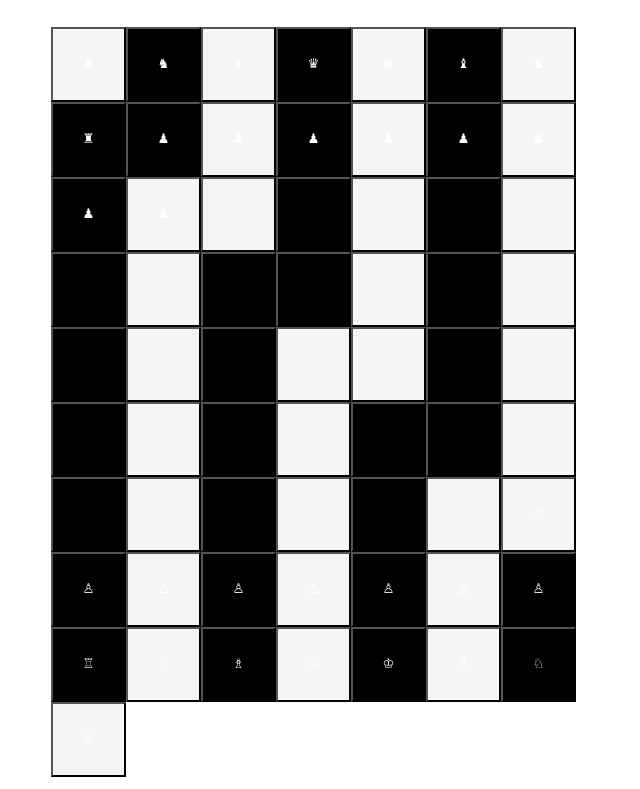
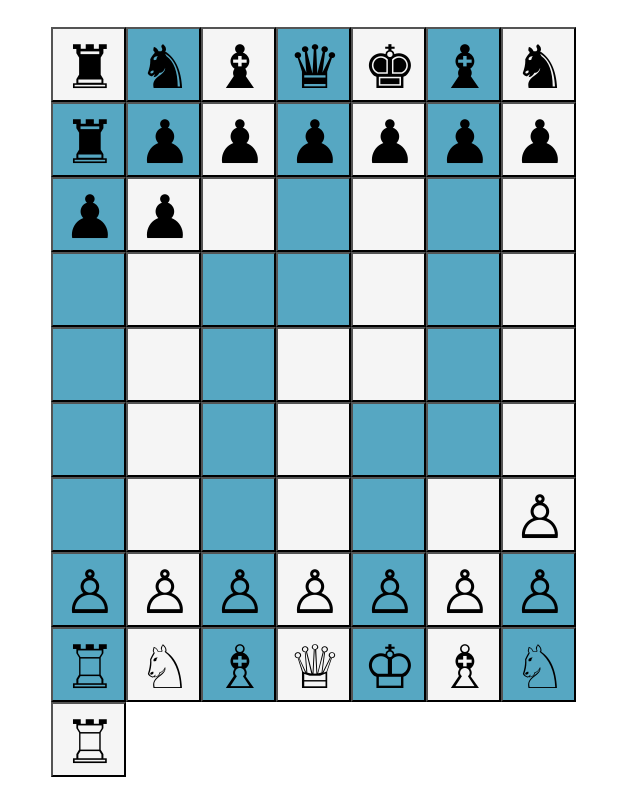
Before and after one commit to rebs-code/chessboard, a plain HTML site: page index.html in a window 1280 px wide. Shown: the part 122-911 px from the top of the page, without its empty margins (301-941 px from the left). Drawn offline with Linux system fonts and the light colour scheme.

Commit message:
Update index.css

```diff
--- a/index.css
+++ b/index.css
@@ -27,13 +27,15 @@ h2 {
 button
   {
       text-decoration: none;
-      color: #ffffff;
-      line-height: 3em;
+      color: black;
+      line-height: 140%;
       display: block;
       float:left;
       padding-left: 10px;
       padding-right: 10px;
       font-family: courier new;
+      font-size: 60px;
+
       height: 75px;
       width: 75px;
 
@@ -44,20 +46,20 @@ button
     background: whitesmoke;
 }
 #b8{
-    background: black;
+    background: rgb(86, 167, 194);
 }
 
 #c8 {
     background: whitesmoke;
 }
 #d8{
-    background: black;
+    background: rgb(86, 167, 194);
 }
 #e8 {
     background: whitesmoke;
 }
 #f8{
-    background: black;
+    background: rgb(86, 167, 194);
 }
 
 #g8{
@@ -65,31 +67,31 @@ button
 }
 
 #h8 {
-    background: black;
+    background: rgb(86, 167, 194);
 }
 
 #a7 {
-    background: black;
+    background: rgb(86, 167, 194);
 }
 #b7{
     background: whitesmoke;
 }
 
 #c7 {
-    background: black;
+    background: rgb(86, 167, 194);
 }
 #d7{
     background: whitesmoke;
 }
 #e7 {
-    background: black;
+    background: rgb(86, 167, 194);
 }
 #f7{
     background: whitesmoke;
 }
 
 #g7{
-    background: black;
+    background: rgb(86, 167, 194);
 }
 
 #h7 {
@@ -99,20 +101,20 @@ button
     background: whitesmoke;
 }
 #b6{
-    background: black;
+    background: rgb(86, 167, 194);
 }
 
 #c6 {
     background: whitesmoke;
 }
 #d6{
-    background: black;
+    background: rgb(86, 167, 194);
 }
 #e6 {
     background: whitesmoke;
 }
 #f6{
-    background: black;
+    background: rgb(86, 167, 194);
 }
 
 #g6{
@@ -120,31 +122,32 @@ button
 }
 
 #h6 {
-    background: black;
+    background: rgb(86, 167, 194);
 }
 
 #a5 {
-    background: black;
+    background: rgb(86, 167, 194);
 }
 #b5{
     background: whitesmoke;
 }
 
 #c5 {
-    background: black;
+    background: rgb(86, 167, 194);
 }
 #d5{
     background: whitesmoke;
 }
 #e5 {
-    background: black;
+    background: rgb(86, 167, 194);
 }
 #f5{
     background: whitesmoke;
+
 }
 
 #g5{
-    background: black;
+    background: rgb(86, 167, 194);
 }
 
 #h5 {
@@ -155,20 +158,20 @@ button
     background: whitesmoke;
 }
 #b4{
-    background: black;
+    background: rgb(86, 167, 194);
 }
 
 #c4 {
     background: whitesmoke;
 }
 #d4{
-    background: black;
+    background: rgb(86, 167, 194);
 }
 #e4 {
     background: whitesmoke;
 }
 #f4{
-    background: black;
+    background: rgb(86, 167, 194);
 }
 
 #g4{
@@ -176,30 +179,30 @@ button
 }
 
 #h4 {
-    background: black;
+    background: rgb(86, 167, 194);
 }
 #a3 {
-    background: black;
+    background: rgb(86, 167, 194);
 }
 #b3{
     background: whitesmoke;
 }
 
 #c3 {
-    background: black;
+    background: rgb(86, 167, 194);
 }
 #d3{
     background: whitesmoke;
 }
 #e3 {
-    background: black;
+    background: rgb(86, 167, 194);
 }
 #f3{
     background: whitesmoke;
 }
 
 #g3{
-    background: black;
+    background: rgb(86, 167, 194);
 }
 
 #h3 {
@@ -209,20 +212,20 @@ button
     background: whitesmoke;
 }
 #b2{
-    background: black;
+    background: rgb(86, 167, 194);
 }
 
 #c2 {
     background: whitesmoke;
 }
 #d2{
-    background: black;
+    background: rgb(86, 167, 194);
 }
 #e2 {
     background: whitesmoke;
 }
 #f2{
-    background: black;
+    background: rgb(86, 167, 194);
 }
 
 #g2{
@@ -230,30 +233,32 @@ button
 }
 
 #h2 {
-    background: black;
+    background: rgb(86, 167, 194);
 }
 #a1 {
-    background: black;
+    background: rgb(86, 167, 194);
 }
 #b1{
     background: whitesmoke;
 }
 
 #c1 {
-    background: black;
+    background: rgb(86, 167, 194);
 }
 #d1{
     background: whitesmoke;
 }
 #e1 {
-    background: black;
+    background: rgb(86, 167, 194);
+    /* font-size: 60px; */
+    /* line-height: 140%; */
 }
 #f1{
     background: whitesmoke;
 }
 
 #g1{
-    background: black;
+    background: rgb(86, 167, 194);
 }
 
 #h1 {
```
